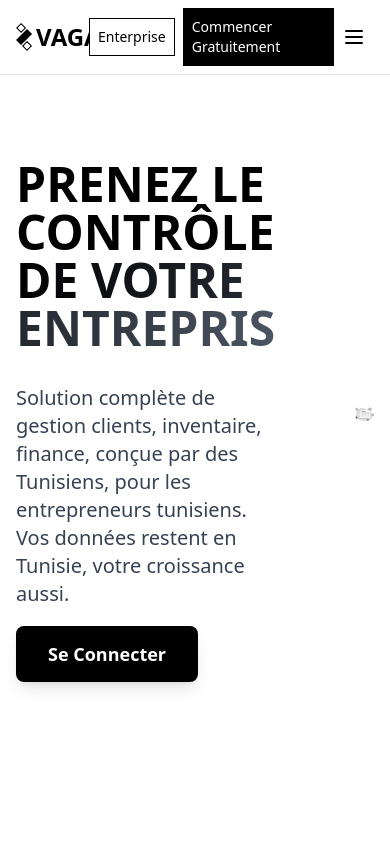
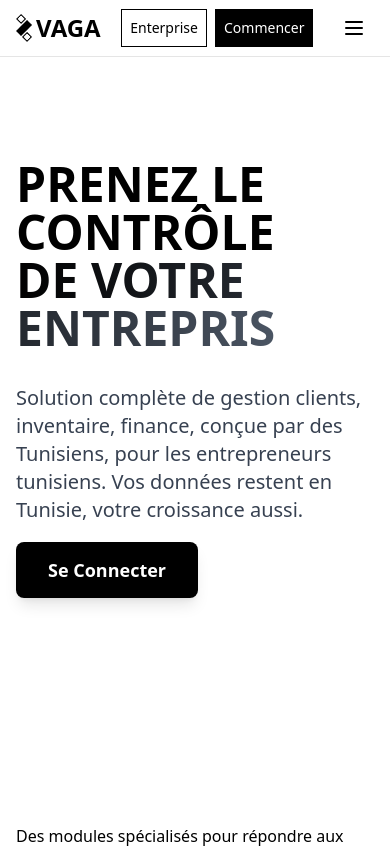
Before and after one commit to vaga-tn/vaga.tn, a Next.js app: page / in a window 390 px wide. Shown: the top 848 px of the page. Built offline with nearby package versions, Linux system fonts and the light colour scheme.

Commit message:
fix: mobile layout - Navbar - Hero section - Guide section

```diff
--- a/src/components/GuideSection.tsx
+++ b/src/components/GuideSection.tsx
@@ -3,7 +3,7 @@ import React from 'react'
 export default function GuideSection() {
   return (
     <section className="bg-black text-white">
-      <div className="border-l border-r border-white/20 max-w-customWidth mx-auto h-[900px] py-32 lg:px-12 px-4 flex flex-col gap-12">
+      <div className="border-l border-r border-white/20 max-w-customWidth mx-auto min-h-[900px] py-32 lg:px-12 px-4 flex flex-col gap-12">
 
         <header>
           <span>Apprenez</span>
@@ -15,7 +15,7 @@ export default function GuideSection() {
             <iframe className="w-full h-full" src="https://www.loom.com/embed/2756350e547e4edab5eec8561de92a1c?sid=bf166667-a8c4-4d74-b881-782de94932d9" frameBorder="0" allowFullScreen></iframe>
           </div>
 
-          <div className='flex items-center justify-center gap-1'>
+          <div className='flex items-center justify-center gap-1 lg:flex-row flex-col'>
             <div className='bg-white w-full text-black p-4 flex border-collapse items-center gap-2 group cursor-pointer'>
               <span className='group-hover:underline'>VAGA / PME</span>
               <svg xmlns="http://www.w3.org/2000/svg" width="16" height="16" fill="currentColor" className="bi bi-arrow-right" viewBox="0 0 16 16">
--- a/src/components/HeroSection.tsx
+++ b/src/components/HeroSection.tsx
@@ -32,7 +32,7 @@ export default function HeroSection() {
 
       </div>
 
-      <div>
+      <div className='hidden lg:block'>
         <Image src={"/preview.png"} alt='vaga preview' width={550} height={1} className='pointer-events-none' />
       </div>
 
--- a/src/components/Navbar.tsx
+++ b/src/components/Navbar.tsx
@@ -100,7 +100,7 @@ export default function VagaNavbar() {
             href="https://cloud.vaga.tn"
             className="bg-black text-white lg:px-6 lg:py-2 p-2 lg:text-base text-sm hover:bg-gray-800 transition-colors font-medium border border-black"
           >
-            Commencer Gratuitement
+            Commencer
           </Link>
         </div>
 
```
